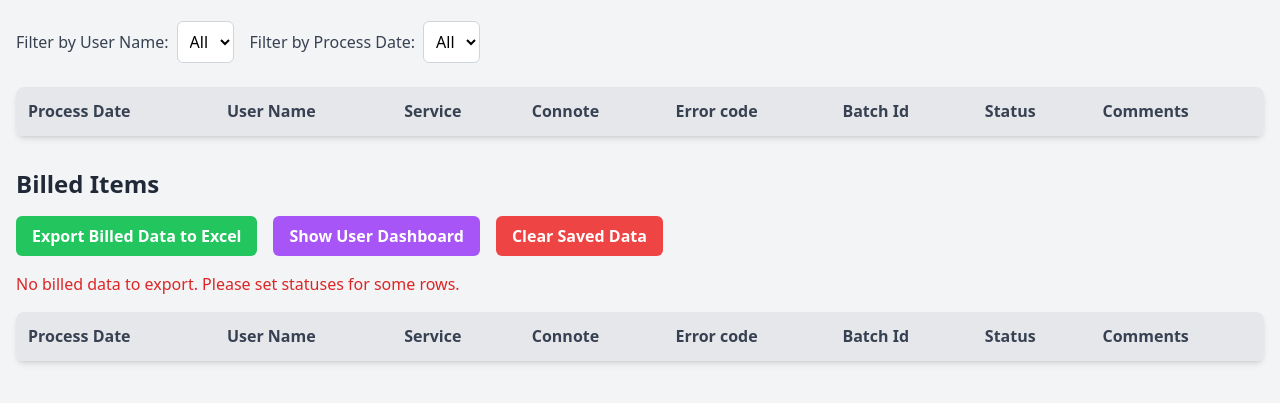
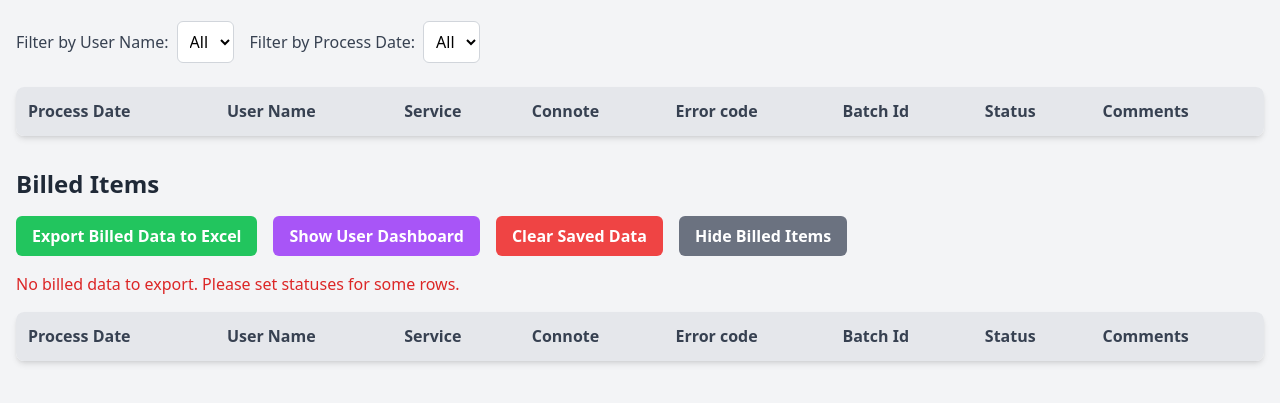
Before and after one commit to RahulJadhavWNS/Connote-Management, a plain HTML site: page index.html in a window 1280 px wide. Both pictures are taken after a click on the button "Export Billed Data to Excel". Shown: the part 135-538 px from the top of the page. Drawn offline with nearby package versions, Linux system fonts and the light colour scheme.

Commit message:
Update index.html

```diff
--- a/index.html
+++ b/index.html
@@ -106,14 +106,15 @@
             </table>
         </div>
 
-        <h2 class="text-2xl font-semibold text-gray-800 mb-4">Billed Items</h2>
+        <h2 id="billedTableHeader" class="hidden text-2xl font-semibold text-gray-800 mb-4">Billed Items</h2>
         <div class="flex space-x-4 mb-4">
             <button onclick="exportBilledData()" class="bg-green-500 hover:bg-green-600 text-white font-semibold py-2 px-4 rounded-md">Export Billed Data to Excel</button>
             <button onclick="showDashboard()" class="bg-purple-500 hover:bg-purple-600 text-white font-semibold py-2 px-4 rounded-md">Show User Dashboard</button>
             <button onclick="clearSavedData()" class="bg-red-500 hover:bg-red-600 text-white font-semibold py-2 px-4 rounded-md">Clear Saved Data</button>
+            <button id="hideBilledTable" onclick="hideBilledTable()" class="hidden bg-gray-500 hover:bg-gray-600 text-white font-semibold py-2 px-4 rounded-md">Hide Billed Items</button>
         </div>
         <div id="exportMessage" class="hidden text-green-600 mb-4"></div>
-        <div class="table-container bg-white shadow-md rounded-lg overflow-hidden">
+        <div id="billedTableContainer" class="hidden table-container bg-white shadow-md rounded-lg overflow-hidden">
             <table id="billedTable" class="table w-full">
                 <thead class="bg-gray-200">
                     <tr>
@@ -237,6 +238,9 @@
                     document.getElementById('userFilter').innerHTML = '<option value="All">All</option>';
                     document.getElementById('dateFilter').innerHTML = '<option value="All">All</option>';
                     updateBilledTable();
+                    document.getElementById('billedTableContainer').classList.add('hidden');
+                    document.getElementById('billedTableHeader').classList.add('hidden');
+                    document.getElementById('hideBilledTable').classList.add('hidden');
                     alert('All saved data cleared successfully.');
                 } catch (error) {
                     console.error('Error clearing saved data:', error);
@@ -616,10 +620,30 @@
             dashboardModal.style.display = 'none';
         }
 
-        // Export billed data to Excel
+        // Hide Billed Items table
+        function hideBilledTable() {
+            const billedTableContainer = document.getElementById('billedTableContainer');
+            const billedTableHeader = document.getElementById('billedTableHeader');
+            const hideButton = document.getElementById('hideBilledTable');
+            billedTableContainer.classList.add('hidden');
+            billedTableHeader.classList.add('hidden');
+            hideButton.classList.add('hidden');
+            console.log('Billed Items table hidden');
+        }
+
+        // Export billed data to Excel and show Billed Items table
         function exportBilledData() {
             const exportMessage = document.getElementById('exportMessage');
             exportMessage.classList.add('hidden');
+
+            // Show Billed Items table
+            const billedTableContainer = document.getElementById('billedTableContainer');
+            const billedTableHeader = document.getElementById('billedTableHeader');
+            const hideButton = document.getElementById('hideBilledTable');
+            billedTableContainer.classList.remove('hidden');
+            billedTableHeader.classList.remove('hidden');
+            hideButton.classList.remove('hidden');
+            console.log('Billed Items table shown');
 
             if (!billedData || billedData.length === 0) {
                 exportMessage.textContent = 'No billed data to export. Please set statuses for some rows.';
```
